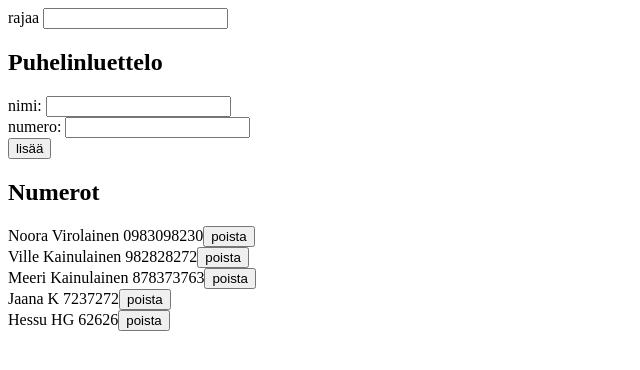
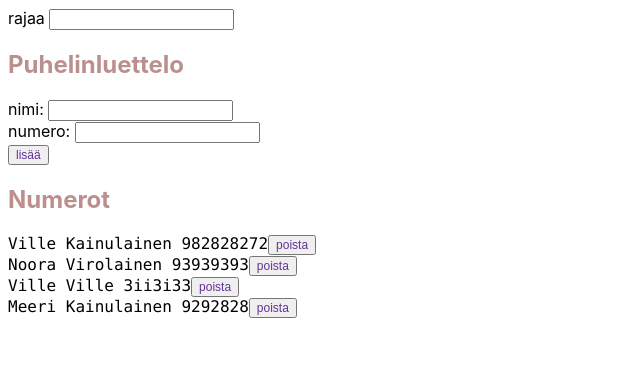
Before and after one commit to NooraVino/fsViikko2, a React (Create React App) app in the folder puhelinluettelo/: page / in a window 1280 px wide. Shown: the top 370 px of the page, without its empty margins (0-640 px from the left). Built offline with nearby package versions, Linux system fonts and the light colour scheme; data requests are answered from the project's data file.

Commit message:
2.19 ok, tyylit ja ilmoitukset

```diff
--- a/puhelinluettelo/db.json
+++ b/puhelinluettelo/db.json
@@ -1,28 +1,23 @@
 {
   "persons": [
-    {
-      "name": "Noora Virolainen",
-      "number": "0983098230",
-      "id": 1
-    },
     {
       "name": "Ville Kainulainen",
       "number": "982828272",
       "id": 2
     },
     {
-      "name": "Meeri Kainulainen",
-      "number": "878373763",
+      "name": "Noora Virolainen",
+      "number": "93939393",
       "id": 3
     },
     {
-      "name": "Jaana K",
-      "number": "7237272",
+      "name": "Ville Ville",
+      "number": "3ii3i33",
       "id": 4
     },
     {
-      "name": "Hessu HG",
-      "number": "62626",
+      "name": "Meeri Kainulainen",
+      "number": "9292828",
       "id": 5
     }
   ]
--- a/puhelinluettelo/src/App.js
+++ b/puhelinluettelo/src/App.js
@@ -1,6 +1,20 @@
 
 import React, { useState, useEffect } from 'react'
 import personService from './services/persons'
+import './index.css'
+
+
+const Notification = ({ message }) => {
+  if (message === null) {
+    return null
+  }
+
+  return (
+    <div className="error">
+      {message}
+    </div>
+  )
+}
 
 
 const Filter = (props) => {
@@ -12,20 +26,21 @@ const Filter = (props) => {
 const Persons = (props) => {
   return (
     props.persons.map(person =>
-      <div key={person.name}>
+      <div className= 'text' key={person.name}>
         {person.name} {person.number}
-        <button onClick={() => props.deletePerson(person.id)}>poista</button>
+        <button className='buttonStyle' onClick={() => props.deletePerson(person.id)}>poista</button>
       </div>
     )
   )
 }
+
 
 const AddNewPersonForm = (props) => {
   return (
     <form onSubmit={props.addPerson}>
       <div> nimi:  <input value={props.newName} onChange={props.handleNameChange} /></div>
       <div> numero:  <input value={props.newNumber} onChange={props.handleNumberChange} /></div>
-      <div><button type="submit">lisää</button></div>
+      <div><button className='buttonStyle' type="submit">lisää</button></div>
     </form>
   )
 }
@@ -36,6 +51,7 @@ const App = () => {
   const [newName, setNewName] = useState('')
   const [newNumber, setNewNumber] = useState('')
   const [filter, setFilter] = useState('')
+  const [message, setMessage] = useState(null)
 
 
   useEffect(() => {
@@ -49,10 +65,15 @@ const App = () => {
   const deletePerson = (id) => {
     const person = persons.find(p => p.id === id)
     if (window.confirm(`Poistetaanko ${person.name}`)) {
+      setMessage(`Poistettu ${person.name}`)
+      setTimeout(() => {
+        setMessage(null)
+      }, 3000)
       personService
         .deletePerson(id)
         .then(() => {
           setPersons(persons.filter(p => p.id !== id))
+
         })
     }
   }
@@ -67,7 +88,10 @@ const App = () => {
 
 
     if (oldPerson && window.confirm(`${newPerson.name} on jo luettelossa. Haluatko korvata vanhan numeron?`)) {
-
+      setMessage(`Korvattu ${oldPerson.name}. Uusi numero on ${newNumber}`)
+      setTimeout(() => {
+        setMessage(null)
+      }, 5000)
       personService
         .update({...oldPerson, number:newNumber})
         .then(response => {
@@ -79,6 +103,10 @@ const App = () => {
 
       return
     }
+    setMessage(`Lisätty ${newPerson.name} numerolla ${newNumber}`)
+    setTimeout(() => {
+      setMessage(null)
+    }, 5000)
     personService
       .create(newPerson)
       .then(response => {
@@ -109,13 +137,14 @@ const App = () => {
 
   return (
     <div>
+      <Notification message={message}/>
       <Filter handleFilterChange={handleFilterChange} value={filter} />
-      <h2>Puhelinluettelo</h2>
+      <h2 className='h2'>Puhelinluettelo</h2>
       <AddNewPersonForm newName={newName} handleNameChange={handleNameChange}
         newNumber={newNumber} handleNumberChange={handleNumberChange}
         addPerson={addPerson} />
 
-      <h2>Numerot</h2>
+      <h2 className='h2'>Numerot</h2>
       <Persons persons={showAll} deletePerson={deletePerson} />
     </div>
   )
--- a/puhelinluettelo/src/index.css
+++ b/puhelinluettelo/src/index.css
@@ -1,6 +1,6 @@
 body {
-  margin: 0;
-  padding: 0;
+  margin: 10;
+  padding: 10;
   font-family: -apple-system, BlinkMacSystemFont, "Segoe UI", "Roboto", "Oxygen",
     "Ubuntu", "Cantarell", "Fira Sans", "Droid Sans", "Helvetica Neue",
     sans-serif;
@@ -12,3 +12,28 @@ code {
   font-family: source-code-pro, Menlo, Monaco, Consolas, "Courier New",
     monospace;
 }
+
+.buttonStyle {
+  color: rebeccapurple;
+  font-size: 12px;
+}
+
+.h2 {
+  color: rosybrown;
+}
+
+.text {
+  font-size: 16px;
+  font-family: source-code-pro, Menlo, Monaco, Consolas, "Courier New",
+    monospace;
+
+}
+.error {
+  color:  slategray;
+  background: lightgrey;
+  font-size: 20px;
+  border-style: solid;
+  border-radius: 5px;
+  padding: 5px;
+  margin-bottom: 10px;
+}
```
